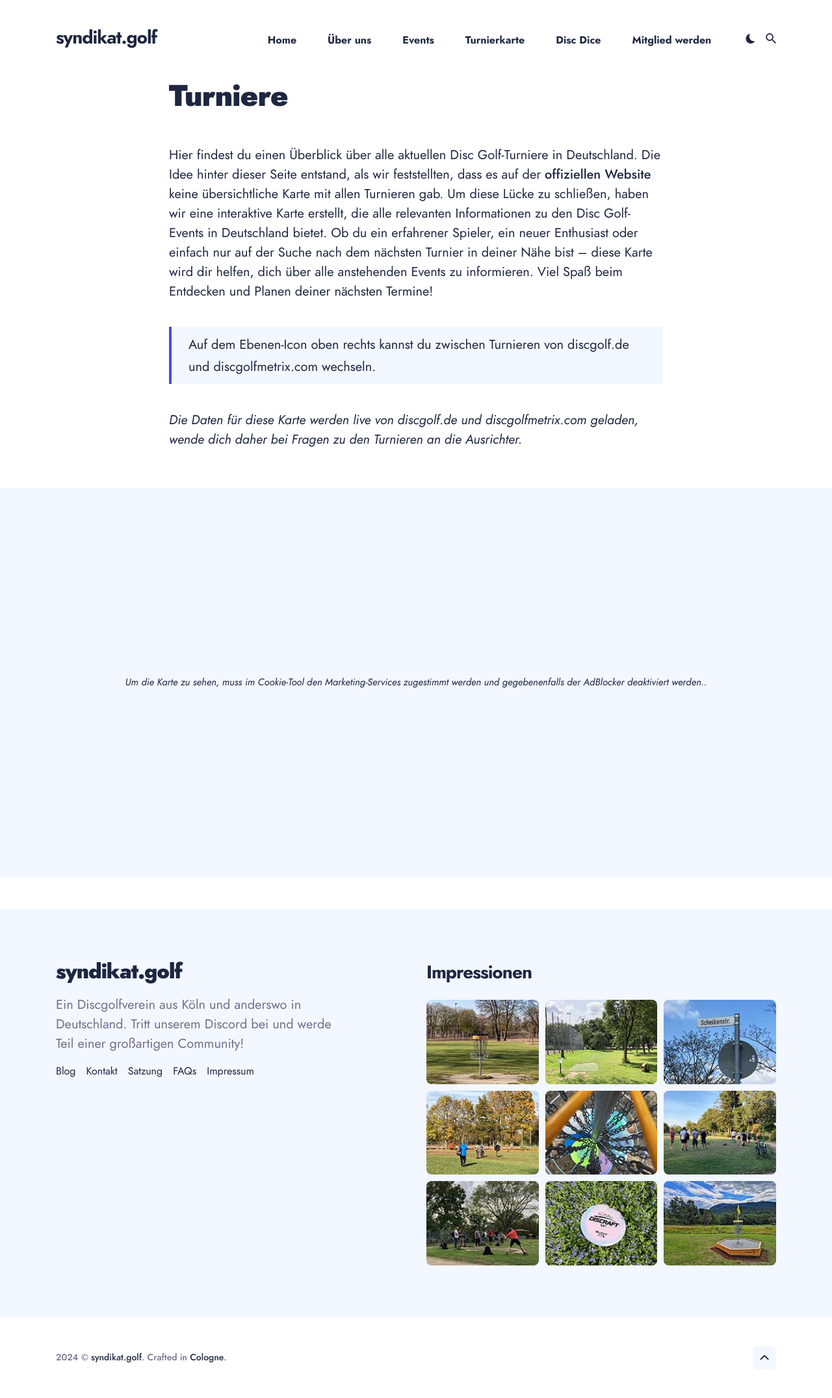
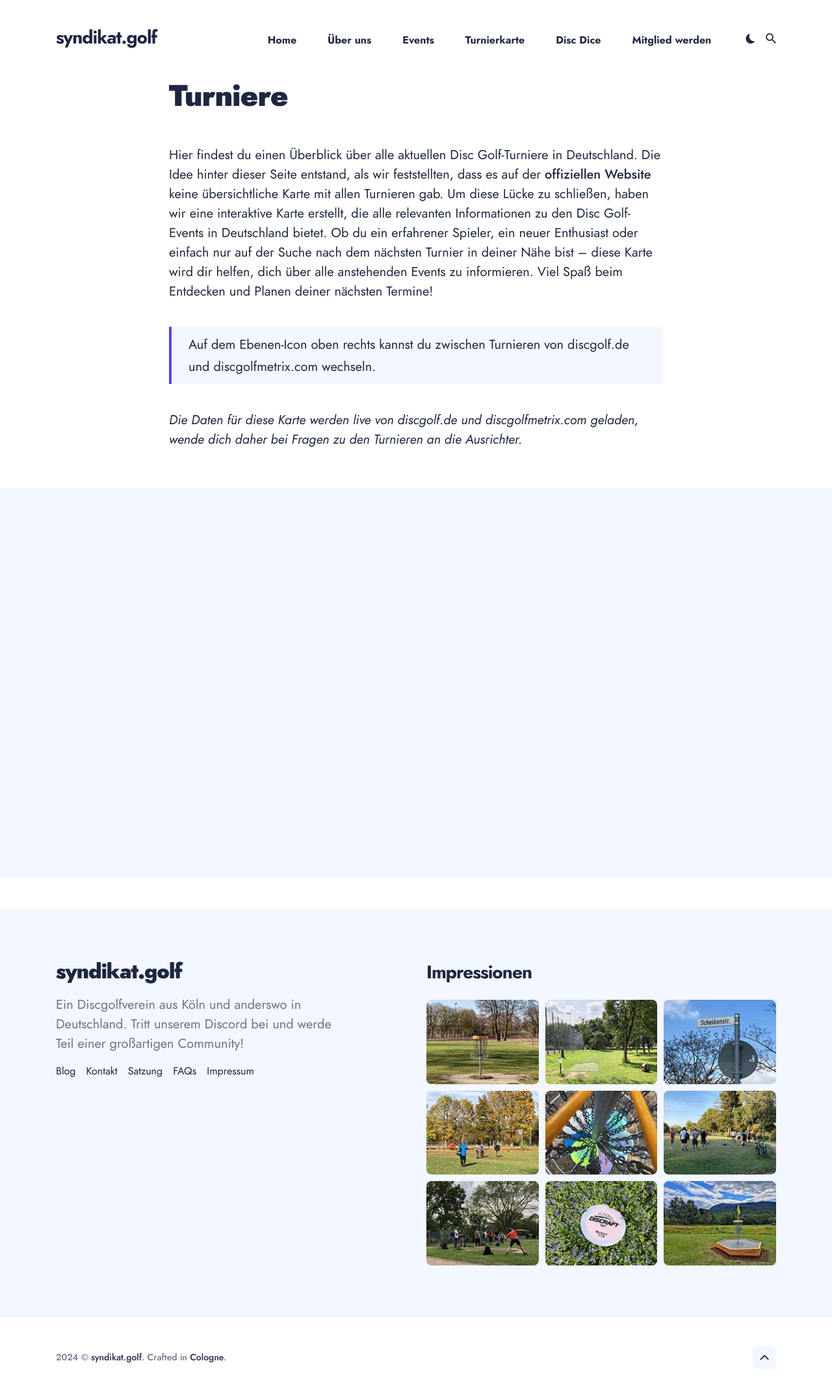
Before and after one commit to maxgreive/syndikat-web, a Jekyll site: the page built from turniere.md, in a window 1280 px wide. Shown: the whole page at 65% size. Built offline with Jekyll 4.4.1, drawn with Linux system fonts in a browser that asks for light colours; some web fonts are replaced; part of the change alters nothing that is shown.

Commit message:
improve consent check for tournaments map

```diff
--- a/_includes/snippets/head.html
+++ b/_includes/snippets/head.html
@@ -53,13 +53,7 @@
     <link href="/assets/css/vendors/MarkerCluster.css" rel="stylesheet">
     <link href="/assets/css/vendors/MarkerCluster.Default.css" rel="stylesheet">
     <link href="/assets/css/vendors/leaflet.resetview.css" rel="stylesheet">
+    {% endif %}
 
-    {% if page.layout == 'tournaments-map' %}
-    <script src="/assets/js/vendors/leaflet.js" defer></script>
-    <script src="/assets/js/vendors/leaflet.markercluster.js" defer></script>
-    <script src="/assets/js/vendors/leaflet.resetview.js" defer></script>
-    <script src="/assets/js/tournaments-map.js" defer></script>
-    {% endif %}
-    {% endif %}
     <link rel="stylesheet" href="/assets/css/style.css">
   </head>
--- a/_layouts/tournaments-map.html
+++ b/_layouts/tournaments-map.html
@@ -30,6 +30,10 @@ layout: default
   </div>
 </div>
 
-<div id="tournaments-map">
-  <span class="map-no-consent">Um die Karte zu sehen, <a href="#" onclick="handleOpenConsent();">im Cookie-Tool den Marketing-Services zugestimmt werden</a> und gegebenenfalls der AdBlocker deaktiviert werden.</span>
-</div>
+<div id="tournaments-map">&nbsp;</div>
+
+<script src="/assets/js/vendors/leaflet.js" defer></script>
+<script src="/assets/js/vendors/leaflet.markercluster.js" defer></script>
+<script src="/assets/js/vendors/leaflet.resetview.js" defer></script>
+<script src="/assets/js/vendors/leaflet.messagebox.js" defer></script>
+<script src="/assets/js/tournaments-map.js" defer></script>
--- a/assets/css/style.css
+++ b/assets/css/style.css
@@ -4443,3 +4443,16 @@ table td {
   font-size: 15px;
   text-align: center;
 }
+
+.map-no-consent a {
+  text-decoration: underline;
+}
+
+.leaflet-control-messagebox {
+	display: none;
+	border: 2px solid rgba(185, 28, 28, 0.6);
+	color: #b91c1c;
+	background-color: #fef2f2;
+	padding: 5px 15px;
+	border-radius: 5px;
+}
--- a/assets/js/tournaments-map.js
+++ b/assets/js/tournaments-map.js
@@ -4,26 +4,12 @@ const endpoints = {
   metrix: API_URL + 'metrix'
 }
 
+let map = null;
+
 window.addEventListener('CookiebotOnConsentReady', () => {
   const consentGiven = window.CookieConsent && window.CookieConsent.consent && window.CookieConsent.consent.marketing;
-  if (consentGiven) initMap();
-
-  return handleConsent(consentGiven);
+  return initMap(consentGiven);
 });
-
-document.addEventListener('DOMContentLoaded', () => {
-  const consentGiven = window.CookieConsent && window.CookieConsent.consent && window.CookieConsent.consent.marketing;
-  return handleConsent(consentGiven);
-});
-
-function handleConsent(consent) {
-  if (document.querySelector('.map-no-consent')) document.querySelector('.map-no-consent').remove();
-  if (!consent) {
-    document.querySelector('#tournaments-map').insertAdjacentHTML('afterbegin', `
-      <span class="map-no-consent">Um die Karte zu sehen, muss <a href="#" onclick="handleOpenConsent();">im Cookie-Tool den Marketing-Services zugestimmt werden</a> und gegebenenfalls der AdBlocker deaktiviert werden..</span>
-    `);
-  }
-}
 
 function handleOpenConsent() {
   if (!window.CookieConsent) return;
@@ -31,20 +17,26 @@ function handleOpenConsent() {
 }
 
 async function getTournaments(type) {
-  const url = endpoints[type];
-  const response = await fetch(url);
-  const tournaments = await response.json();
-  return tournaments;
+  try {
+    const url = endpoints[type];
+    const response = await fetch(url);
+    const tournaments = await response.json();
+    return tournaments;
+  } catch (error) {
+    console.error(error);
+  }
 }
 
-async function initMap() {
-  const osmLayer = L.tileLayer("https://tile.openstreetmap.org/{z}/{x}/{y}.png", {
+async function initMap(consent) {
+  if (map) map.remove();
+
+  const osmLayer = L.tileLayer("https://tile.openstreetmap.de/{z}/{x}/{y}.png", {
     maxZoom: 19,
-    attribution: '&copy; <a href="http://www.openstreetmap.org/copyright">OpenStreetMap</a>'
+    attribution: '&copy; <a href="http://www.openstreetmap.de/copyright">OpenStreetMap</a>'
   });
 
-  const tournaments = await getTournaments('official');
-  const metrix = await getTournaments('metrix');
+  const tournaments = consent ? await getTournaments('official') : [];
+  const metrix = consent ? await getTournaments('metrix') : [];
 
   const markers = L.markerClusterGroup({
     showCoverageOnHover: false,
@@ -57,11 +49,17 @@ async function initMap() {
   });
 
   metrix.forEach(tournament => renderMarker(tournament, metrixMarkers));
-  tournaments.forEach((tournament) => renderMarker(tournament, markers));
+  tournaments.forEach(tournament => renderMarker(tournament, markers));
 
-  const map = L.map("tournaments-map", {
-    layers: [osmLayer, markers]
+  map = L.map("tournaments-map", {
+    layers: [osmLayer, markers],
+    messagebox: !consent
   }).setView([51, 9.5], 6);
+
+  if (map.messagebox) {
+    map.messagebox.options.timeout = 99999;
+    map.messagebox.show('Hinweis: Cookies akzeptieren, um Turniere zu laden.');
+  }
 
   const overlayMaps = {
     'Discgolf.de': markers,
--- /dev/null
+++ b/assets/js/vendors/leaflet.messagebox.js
@@ -0,0 +1,42 @@
+L.Control.Messagebox = L.Control.extend({
+  options: {
+    position: 'topright',
+    timeout: 3000
+  },
+
+  onAdd: function (map) {
+    this._container = L.DomUtil.create('div', 'leaflet-control-messagebox');
+    //L.DomEvent.disableClickPropagation(this._container);
+    return this._container;
+  },
+
+  show: function (message, timeout) {
+    var elem = this._container;
+    elem.innerHTML = message;
+    elem.style.display = 'block';
+
+    timeout = timeout || this.options.timeout;
+
+    if (typeof this.timeoutID == 'number') {
+      clearTimeout(this.timeoutID);
+    }
+    this.timeoutID = setTimeout(function () {
+      elem.style.display = 'none';
+    }, timeout);
+  }
+});
+
+L.Map.mergeOptions({
+  messagebox: false
+});
+
+L.Map.addInitHook(function () {
+  if (this.options.messagebox) {
+    this.messagebox = new L.Control.Messagebox();
+    this.addControl(this.messagebox);
+  }
+});
+
+L.control.messagebox = function (options) {
+  return new L.Control.Messagebox(options);
+};
```
